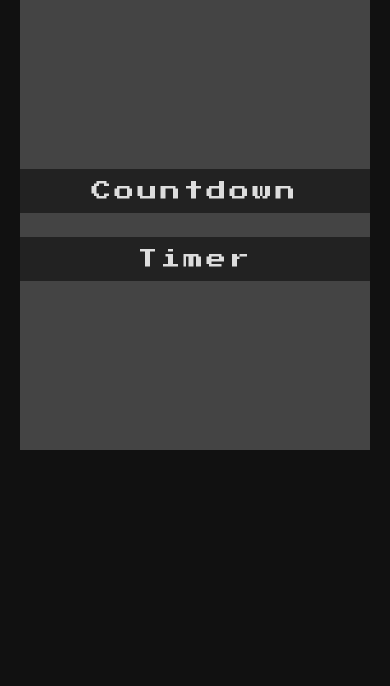
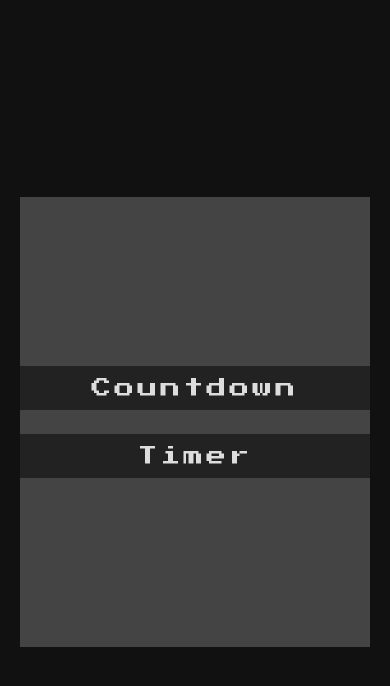
Before and after one commit to AndrewKohn/Coding-Countdown, a plain HTML site: page index.html in a window 390 px wide. Drawn offline with Linux system fonts and the light colour scheme.

Commit message:
reverting change to view height on mobile

```diff
--- a/queries.css
+++ b/queries.css
@@ -26,11 +26,8 @@
 }
 
 /* Below 512px */
+/* TODO: height = 100vh leads to unnecessary scrolling on mobile devices */
 @media (max-width: 32em) {
-  body {
-    height: 100%;
-  }
-
   .container {
     width: 35rem;
   }
```
